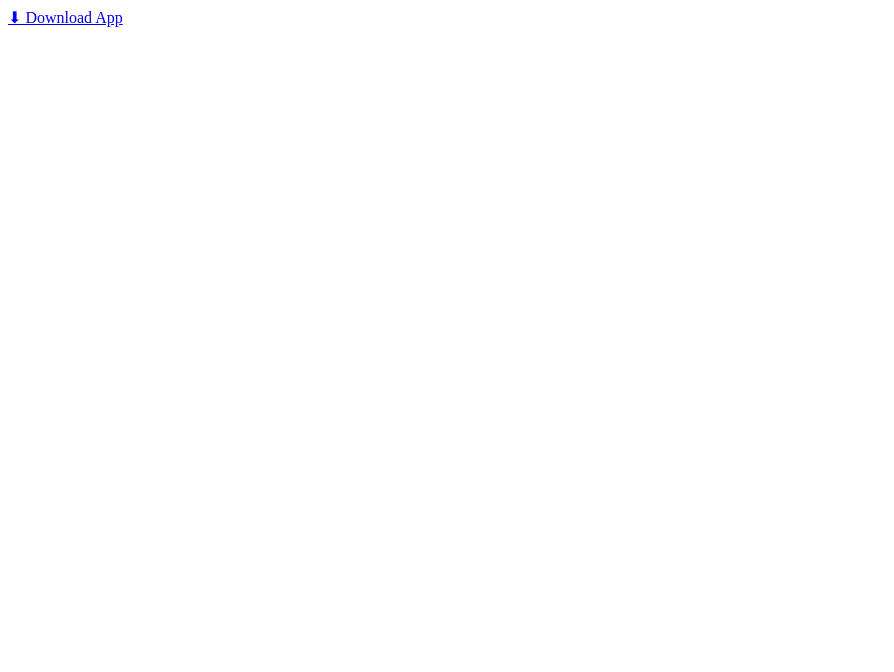
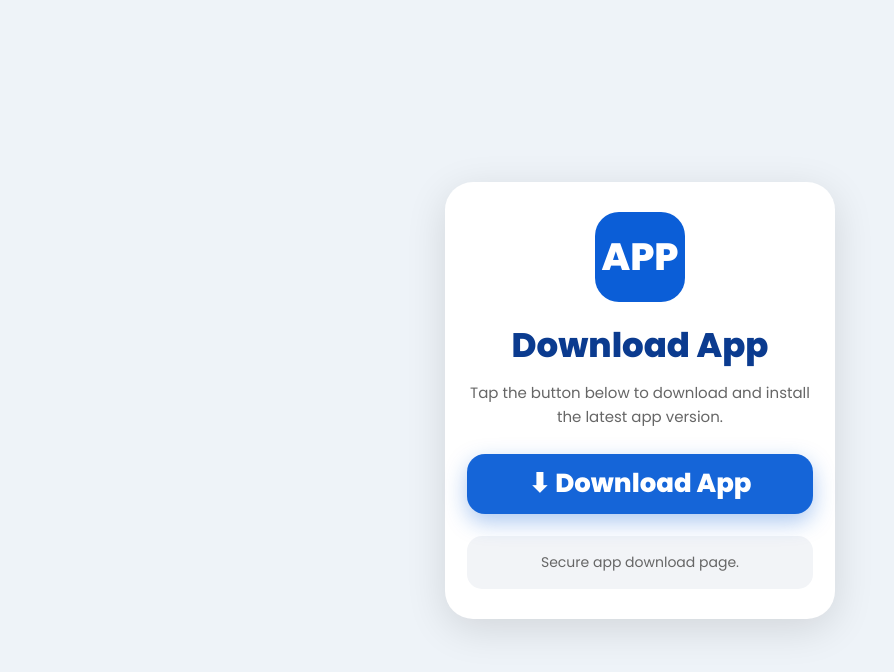
Before and after one commit to Rahul8991-123/opennow, a plain HTML site: page index.html in a window 1280 px wide. Shown: the whole page, without its empty margins (0-894 px from the left). Drawn offline with Linux system fonts and the light colour scheme.

Commit message:
Update index.html

```diff
--- a/index.html
+++ b/index.html
@@ -1,3 +1,165 @@
-<a class="btn" href="https://github.com/Rahul8991-123/opennow/releases/download/V1/signed.apk">
+<!DOCTYPE html>
+<html lang="en">
+<head>
+<meta charset="UTF-8">
+<meta name="viewport" content="width=device-width, initial-scale=1.0">
+<title>Download App</title>
+
+<link href="https://fonts.googleapis.com/css2?family=Poppins:wght@400;600;700;800&display=swap" rel="stylesheet">
+
+<style>
+*{
+margin:0;
+padding:0;
+box-sizing:border-box;
+font-family:'Poppins',sans-serif;
+}
+
+body{
+background:#eef3f8;
+display:flex;
+justify-content:center;
+align-items:center;
+min-height:100vh;
+padding:20px;
+}
+
+.box{
+width:100%;
+max-width:390px;
+background:#fff;
+padding:30px 22px;
+border-radius:28px;
+text-align:center;
+box-shadow:0 10px 40px rgba(0,0,0,0.12);
+}
+
+.logo{
+width:90px;
+height:90px;
+margin:auto;
+border-radius:24px;
+background:#0b5ed7;
+display:flex;
+justify-content:center;
+align-items:center;
+font-size:38px;
+font-weight:800;
+color:#fff;
+margin-bottom:18px;
+}
+
+h1{
+font-size:34px;
+color:#0b3b8f;
+margin-bottom:10px;
+font-weight:800;
+}
+
+p{
+font-size:15px;
+color:#666;
+line-height:1.6;
+margin-bottom:25px;
+}
+
+.download-btn{
+width:100%;
+height:60px;
+border:none;
+border-radius:18px;
+background:#1565d8;
+color:#fff;
+font-size:26px;
+font-weight:800;
+cursor:pointer;
+transition:0.3s;
+box-shadow:0 8px 22px rgba(21,101,216,0.35);
+}
+
+.download-btn:active{
+transform:scale(.97);
+}
+
+.wait{
+display:none;
+margin-top:18px;
+font-size:16px;
+font-weight:700;
+color:#0b3b8f;
+}
+
+.spin{
+width:22px;
+height:22px;
+border:3px solid #ddd;
+border-top:3px solid #1565d8;
+border-radius:50%;
+display:inline-block;
+vertical-align:middle;
+animation:spin .8s linear infinite;
+margin-right:8px;
+}
+
+@keyframes spin{
+100%{
+transform:rotate(360deg);
+}
+}
+
+.note{
+margin-top:22px;
+background:#f2f4f7;
+padding:16px;
+border-radius:15px;
+font-size:14px;
+color:#666;
+}
+</style>
+</head>
+
+<body>
+
+<div class="box">
+
+<div class="logo">
+APP
+</div>
+
+<h1>Download App</h1>
+
+<p>
+Tap the button below to download and install the latest app version.
+</p>
+
+<button class="download-btn" onclick="downloadApp()">
 ⬇ Download App
-</a>
+</button>
+
+<div class="wait" id="wait">
+<span class="spin"></span>
+Please wait, download starting...
+</div>
+
+<div class="note">
+Secure app download page.
+</div>
+
+</div>
+
+<script>
+function downloadApp(){
+
+document.getElementById("wait").style.display="block";
+
+setTimeout(function(){
+
+window.location.href="https://github.com/Rahul8991-123/opennow/releases/download/V1/signed.apk";
+
+},700);
+
+}
+</script>
+
+</body>
+</html>
```
